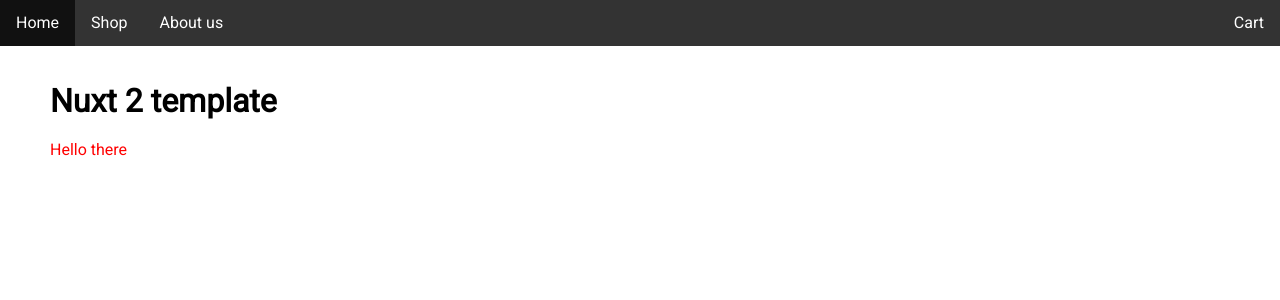
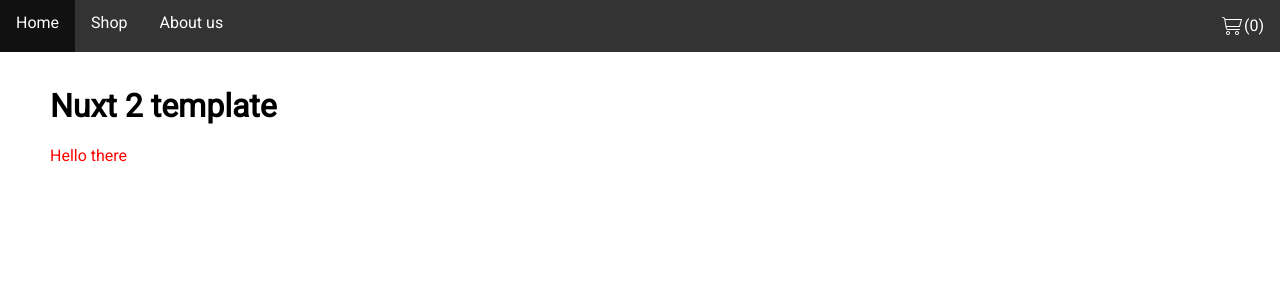
Before and after one commit to dimores28/unicorn_power, a Nuxt app: page / in a window 1280 px wide. Shown: the top 300 px of the page. Built offline with nearby package versions, Linux system fonts and the light colour scheme.

Commit message:
fixed the cart button and made an increase in the amount of goods in the cart

```diff
--- a/components/CartItem.vue
+++ b/components/CartItem.vue
@@ -9,7 +9,7 @@
         title
       }}</a>
 
-      <button class="cart-product__delete">
+      <button class="cart-product__delete" @click="remove">
         <svg
           fill="none"
           height="24"
@@ -102,6 +102,11 @@
       default: 0,
     },
   },
+  emits:{
+    "increase": null,
+    "decrease": null,
+    "remove": null,
+  },
   data() {
     return {
       counter: 1,
@@ -124,6 +129,9 @@
     },
     decrease() {
       this.$emit("decrease");
+    },
+    remove(){
+      this.$emit("remove");
     },
   },
   mounted() {
--- a/components/Nav.vue
+++ b/components/Nav.vue
@@ -7,8 +7,13 @@
         <nuxt-link active-class="active" to="/about">About us</nuxt-link>
       </div>
 
-      <div>
-        <nuxt-link active-class="active" to="/cart">Cart</nuxt-link>
+      <div class="navbar__item cart-btn">
+        <nuxt-link active-class="active" to="/cart">
+          <svg xmlns="http://www.w3.org/2000/svg" width="24" height="24" fill="#fff" viewBox="0 0 24 24">
+          <path d="M5.50835165,12.5914912 C5.5072855,12.5857255 5.50631828,12.5799252 5.5054518,12.5740921 L4.28533671,5.25340152 C4.16478972,4.53011956 3.53900455,4 2.80574582,4 L2.5,4 C2.22385763,4 2,3.77614237 2,3.5 C2,3.22385763 2.22385763,3 2.5,3 L2.80574582,3 C3.99756372,3 5.0190253,3.84029234 5.25525588,5 L21.5,5 C21.8321894,5 22.0720214,5.31795246 21.980762,5.63736056 L19.980762,12.6373606 C19.9194332,12.8520113 19.7232402,13 19.5,13 L6.59023021,13 L6.71466329,13.7465985 C6.83521028,14.4698804 7.46099545,15 8.19425418,15 L19.5,15 C19.7761424,15 20,15.2238576 20,15.5 C20,15.7761424 19.7761424,16 19.5,16 L8.19425418,16 C6.97215629,16 5.92918102,15.1164674 5.72826937,13.9109975 L5.5083519,12.5914927 L5.50835165,12.5914912 Z M5.42356354,6 L6.42356354,12 L19.1228493,12 L20.837135,6 L5.42356354,6 Z M8,21 C6.8954305,21 6,20.1045695 6,19 C6,17.8954305 6.8954305,17 8,17 C9.1045695,17 10,17.8954305 10,19 C10,20.1045695 9.1045695,21 8,21 Z M8,20 C8.55228475,20 9,19.5522847 9,19 C9,18.4477153 8.55228475,18 8,18 C7.44771525,18 7,18.4477153 7,19 C7,19.5522847 7.44771525,20 8,20 Z M17,21 C15.8954305,21 15,20.1045695 15,19 C15,17.8954305 15.8954305,17 17,17 C18.1045695,17 19,17.8954305 19,19 C19,20.1045695 18.1045695,21 17,21 Z M17,20 C17.5522847,20 18,19.5522847 18,19 C18,18.4477153 17.5522847,18 17,18 C16.4477153,18 16,18.4477153 16,19 C16,19.5522847 16.4477153,20 17,20 Z"/>
+        </svg>
+        <span class="cart-btn__cnt">({{ quantityGoods }})</span>
+        </nuxt-link>
       </div>
     </nav>
   </header>
@@ -17,6 +22,12 @@
 <script>
 export default {
   name: "navbar",
+  computed:{
+    quantityGoods(){
+      // return this.$store.getters["cart/getQuantityGoods"];
+      return 0;
+    }
+  }
 };
 </script>
 
@@ -43,6 +54,14 @@
   }
 }
 
+.cart-btn {
+
+  a{
+    display: flex;
+    align-items: center;
+  }
+}
+
 .active {
   background-color: #4caf50;
 }
--- a/pages/cart.vue
+++ b/pages/cart.vue
@@ -9,6 +9,8 @@
       :price="productById(prod.productId).price"
       :productId="prod.productId"
       :quantity="prod.quantity"
+      @increase="inc({id:prod.productId, cnt: prod.quantity})"
+      @decrease="dec({id:prod.productId, cnt: prod.quantity})"
     />
 
     <div class="cart-footer">
@@ -49,12 +51,18 @@
         arr.push(rezult);
       });
 
-      return arr.reduce((sum, current) => sum + current, 0);
+      return arr.reduce((sum, current) => sum + current, 0).toFixed(2);;
     },
   },
   methods: {
     productById(id) {
       return this.$store.getters["products/getProductById"](id);
+    },
+    inc({id, cnt}){
+      this.$store.dispatch("cart/setCnt",{id, cnt: cnt + 1})
+    },
+    dec({id, cnt}){
+      this.$store.dispatch("cart/setCnt",{id, cnt: cnt - 1})
     },
   },
 };
--- a/store/cart.js
+++ b/store/cart.js
@@ -4,18 +4,28 @@
 
  export const getters =  {
     getCart: state => state.cart,
-    getItemsInCart: state => state.cart.products,
+    getItemsInCart: state => state.cart?.products,
+    getQuantityGoods: state => state.cart?.products.length ?? 0,
  }
 
  export const mutations  = {
     setCatr(state, cart){
         state.cart = cart;
+    },
+    setQuantity(state, { id, cnt }){
+      state.cart.products = state.cart.products.map((prod) => (prod.productId === id ? {...prod, quantity: cnt} : prod));
     }
+
  }
 
  export const actions = {
     async loadCart({commit}) {
         const cart = await this.$axios.$get('https://fakestoreapi.com/carts/5');
         commit("setCatr", cart);
-    }
+    },
+    async setCnt({ commit }, { id, cnt }){
+      console.log({ id, cnt });
+      //TODO server request
+      commit("setQuantity", { id, cnt });
+    },
  }
```
